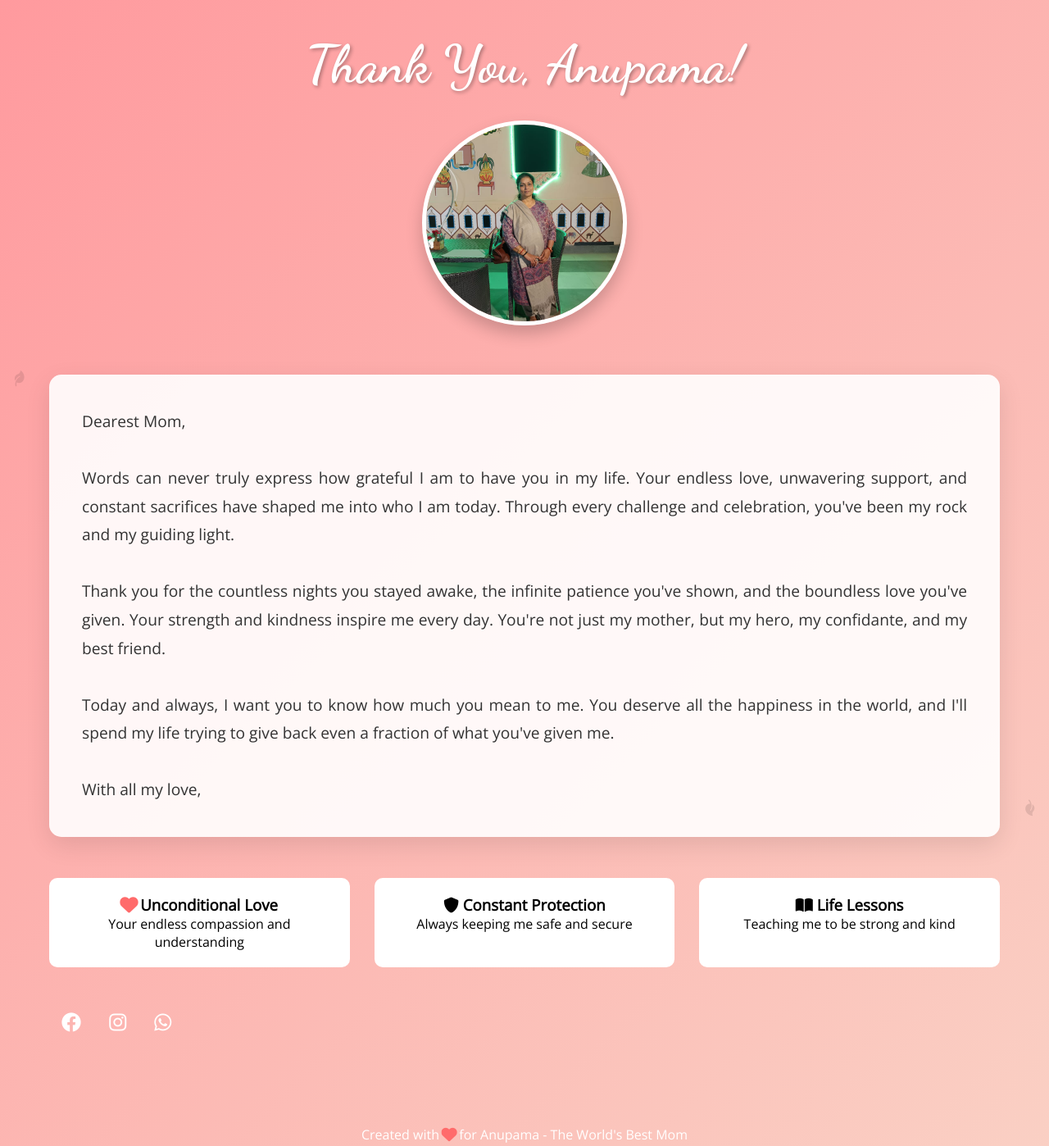
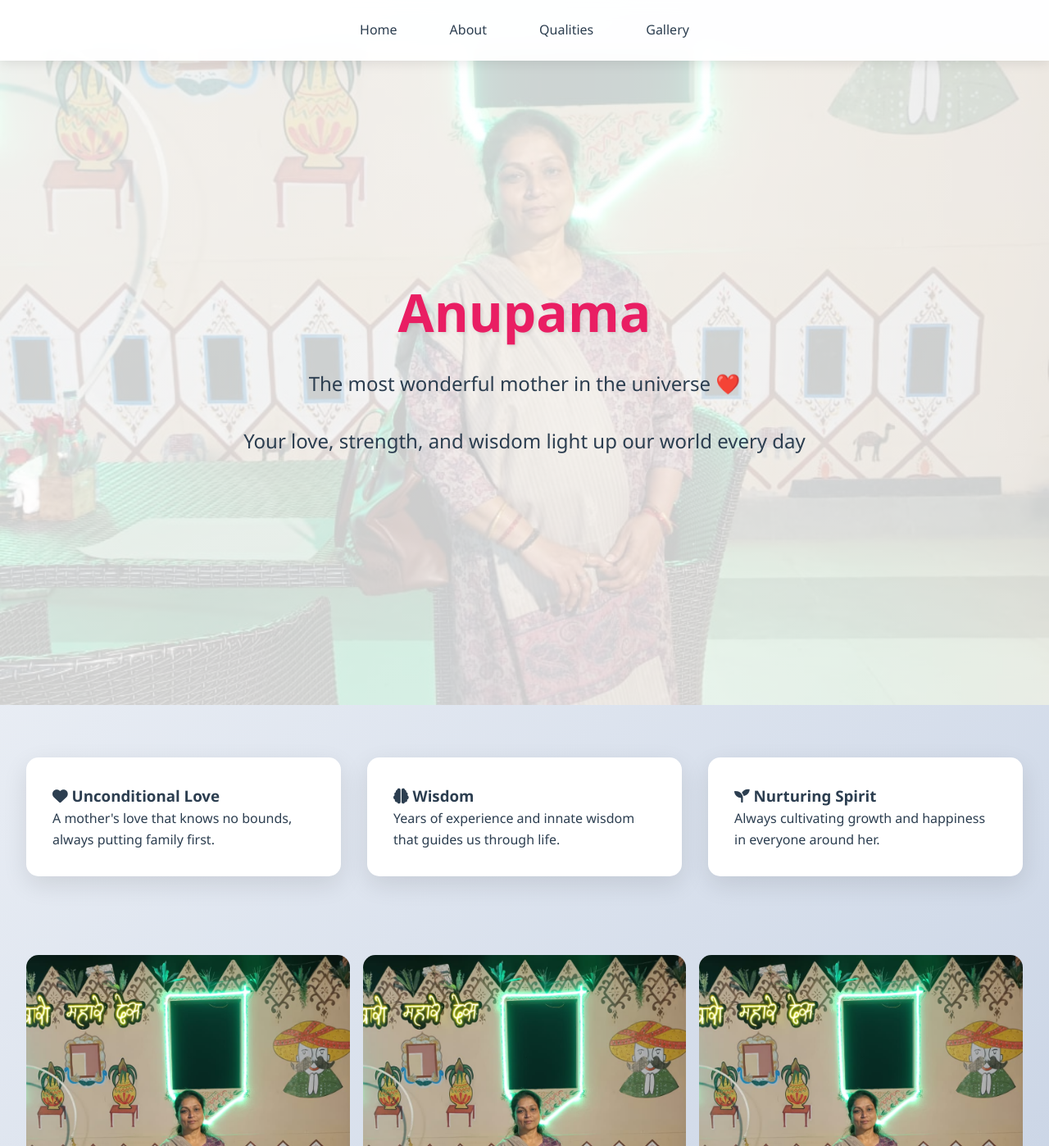
Before and after one commit to sasukearata123/momsite, a plain HTML site: page index.html in a window 1280 px wide. Shown: the top 1398 px of the page at 82% size. Drawn offline with nearby package versions, Linux system fonts and the light colour scheme.

Commit message:
Update index.html

```diff
--- a/index.html
+++ b/index.html
@@ -3,239 +3,265 @@
 <head>
     <meta charset="UTF-8">
     <meta name="viewport" content="width=device-width, initial-scale=1.0">
-    <title>Thank You, Anupama!</title>
-    <link href="https://fonts.googleapis.com/css2?family=Dancing+Script:wght@700&family=Open+Sans&display=swap" rel="stylesheet">
+    <title>Anupama - The Amazing Mother</title>
     <link rel="stylesheet" href="https://cdnjs.cloudflare.com/ajax/libs/font-awesome/6.0.0/css/all.min.css">
     <style>
+        :root {
+            --primary-color: #e91e63;
+            --secondary-color: #9c27b0;
+            --accent-color: #ff5722;
+            --text-color: #2c3e50;
+        }
+
         * {
             margin: 0;
             padding: 0;
             box-sizing: border-box;
+            font-family: 'Segoe UI', Tahoma, Geneva, Verdana, sans-serif;
         }
 
         body {
-            background: linear-gradient(135deg, #ff9a9e, #fad0c4);
-            font-family: 'Open Sans', sans-serif;
-            min-height: 100vh;
-            position: relative;
-            overflow-x: hidden;
+            background: linear-gradient(135deg, #f5f7fa 0%, #c3cfe2 100%);
+            color: var(--text-color);
+            line-height: 1.6;
         }
 
-        .container {
-            max-width: 1200px;
-            margin: 0 auto;
-            padding: 40px 20px;
+        .navbar {
+            position: fixed;
+            top: 0;
+            width: 100%;
+            background: rgba(255, 255, 255, 0.95);
+            backdrop-filter: blur(10px);
+            z-index: 1000;
+            box-shadow: 0 2px 15px rgba(0, 0, 0, 0.1);
         }
 
-        .header {
-            text-align: center;
-            position: relative;
-            margin-bottom: 60px;
+        .nav-links {
+            display: flex;
+            justify-content: center;
+            padding: 1.5rem;
         }
 
-        .title {
-            font-family: 'Dancing Script', cursive;
-            font-size: 4em;
-            color: #ffffff;
-            text-shadow: 2px 2px 4px rgba(0,0,0,0.3);
-            animation: fadeIn 2s ease-in;
+        .nav-links a {
+            margin: 0 2rem;
+            text-decoration: none;
+            color: var(--text-color);
+            font-weight: 500;
+            transition: all 0.3s ease;
+            position: relative;
         }
 
-        .mom-photo {
-            width: 250px;
-            height: 250px;
-            border-radius: 50%;
-            border: 5px solid white;
-            margin: 30px auto;
-            box-shadow: 0 10px 20px rgba(0,0,0,0.2);
-            overflow: hidden;
+        .nav-links a:hover {
+            color: var(--primary-color);
+        }
+
+        .nav-links a::after {
+            content: '';
+            position: absolute;
+            width: 0;
+            height: 2px;
+            bottom: -5px;
+            left: 0;
+            background-color: var(--primary-color);
+            transition: width 0.3s ease;
+        }
+
+        .nav-links a:hover::after {
+            width: 100%;
+        }
+
+        .hero {
+            height: 100vh;
+            display: flex;
+            align-items: center;
+            justify-content: center;
+            text-align: center;
+            padding: 2rem;
+            margin-top: 60px;
+            background: linear-gradient(rgba(255, 255, 255, 0.8), rgba(255, 255, 255, 0.8)),
+                        url('mom.jpeg') center/cover;
+        }
+
+        .hero-content {
+            max-width: 800px;
+            animation: fadeInUp 1.5s ease;
+        }
+
+        .hero h1 {
+            font-size: 4rem;
+            color: var(--primary-color);
+            margin-bottom: 1rem;
+            text-shadow: 2px 2px 4px rgba(0, 0, 0, 0.1);
+        }
+
+        .hero p {
+            font-size: 1.5rem;
+            margin-bottom: 2rem;
+        }
+
+        .qualities-grid {
+            display: grid;
+            grid-template-columns: repeat(auto-fit, minmax(250px, 1fr));
+            gap: 2rem;
+            padding: 4rem 2rem;
+        }
+
+        .quality-card {
+            background: white;
+            padding: 2rem;
+            border-radius: 15px;
+            box-shadow: 0 10px 30px rgba(0, 0, 0, 0.1);
             transition: transform 0.3s ease;
         }
 
-        .mom-photo:hover {
-            transform: scale(1.05);
+        .quality-card:hover {
+            transform: translateY(-10px);
         }
 
-        .mom-photo img {
+        .gallery {
+            display: grid;
+            grid-template-columns: repeat(auto-fit, minmax(300px, 1fr));
+            gap: 1rem;
+            padding: 2rem;
+        }
+
+        .gallery-item {
+            position: relative;
+            overflow: hidden;
+            border-radius: 15px;
+            transition: transform 0.3s ease;
+        }
+
+        .gallery-item img {
             width: 100%;
             height: 100%;
             object-fit: cover;
+            transition: transform 0.3s ease;
         }
 
-        .message-box {
-            background: rgba(255,255,255,0.9);
-            border-radius: 15px;
-            padding: 40px;
-            margin: 40px 0;
-            position: relative;
-            box-shadow: 0 10px 30px rgba(0,0,0,0.1);
-            transform: translateY(50px);
-            opacity: 0;
-            animation: slideUp 1s ease-out forwards;
+        .gallery-item:hover img {
+            transform: scale(1.1);
         }
 
-        .message-text {
-            font-size: 1.2em;
-            line-height: 1.8;
-            color: #333;
-            text-align: justify;
-            position: relative;
-            z-index: 1;
+        footer {
+            background: var(--primary-color);
+            color: white;
+            text-align: center;
+            padding: 3rem 2rem;
+            margin-top: 4rem;
         }
 
-        .floral-decor {
-            position: absolute;
-            width: 100px;
-            height: 100px;
-            opacity: 0.1;
+        @keyframes fadeInUp {
+            from {
+                opacity: 0;
+                transform: translateY(20px);
             }
-
-        .floral-decor.top-left {
-            top: -30px;
-            left: -30px;
-            transform: rotate(-30deg);
-        }
-
-        .floral-decor.bottom-right {
-            bottom: -30px;
-            right: -30px;
-            transform: rotate(120deg);
-        }
-
-        .timeline {
-            display: grid;
-            grid-template-columns: repeat(auto-fit, minmax(300px, 1fr));
-            gap: 30px;
-            margin: 50px 0;
-        }
-
-        .timeline-item {
-            background: white;
-            padding: 20px;
-            border-radius: 10px;
-            text-align: center;
-            opacity: 0;
-            transform: translateY(30px);
-            animation: itemAppear 0.5s ease-out forwards;
-            animation-delay: calc(var(--i) * 0.2s);
-        }
-
-        @keyframes fadeIn {
-            from { opacity: 0; }
-            to { opacity: 1; }
-        }
-
-        @keyframes slideUp {
-            to {
-                transform: translateY(0);
-                opacity: 1;
-            }
-        }
-
-        @keyframes itemAppear {
             to {
                 opacity: 1;
                 transform: translateY(0);
             }
         }
 
-        .heart {
-            color: #ff6b6b;
-            animation: heartbeat 1.5s infinite;
+        @media (max-width: 768px) {
+            .nav-links {
+                flex-direction: column;
+                text-align: center;
             }
 
-        @keyframes heartbeat {
-            0% { transform: scale(1); }
-            14% { transform: scale(1.3); }
-            28% { transform: scale(1); }
-            42% { transform: scale(1.3); }
-            70% { transform: scale(1); }
+            .nav-links a {
+                margin: 1rem 0;
             }
 
-        footer {
-            text-align: center;
-            padding: 20px;
-            color: white;
-            margin-top: 50px;
+            .hero h1 {
+                font-size: 2.5rem;
             }
 
-        .social-links {
-            margin-top: 30px;
-        }
-
-        .social-links a {
-            color: white;
-            font-size: 24px;
-            margin: 0 15px;
-            transition: transform 0.3s ease;
-        }
-
-        .social-links a:hover {
-            transform: translateY(-5px);
-        }
-
-        @media (max-width: 768px) {
-            .title {
-                font-size: 3em;
-            }
-
-            .mom-photo {
-                width: 200px;
-                height: 200px;
+            .hero p {
+                font-size: 1.2rem;
             }
         }
     </style>
 </head>
 <body>
-    <div class="container">
-        <header class="header">
-            <h1 class="title">Thank You, Anupama!</h1>
-            <div class="mom-photo">
-                <img src="mom.jpeg" alt="Anupama - The Best Mom">
+    <nav class="navbar">
+        <div class="nav-links">
+            <a href="#home">Home</a>
+            <a href="#about">About</a>
+            <a href="#qualities">Qualities</a>
+            <a href="#gallery">Gallery</a>
         </div>
-        </header>
+    </nav>
 
-        <div class="message-box">
-            <i class="fas fa-leaf floral-decor top-left"></i>
-            <i class="fas fa-leaf floral-decor bottom-right"></i>
-            <p class="message-text">
-                Dearest Mom,<br><br>
-                Words can never truly express how grateful I am to have you in my life. Your endless love,
-                unwavering support, and constant sacrifices have shaped me into who I am today. Through every
-                challenge and celebration, you've been my rock and my guiding light.<br><br>
-                Thank you for the countless nights you stayed awake, the infinite patience you've shown,
-                and the boundless love you've given. Your strength and kindness inspire me every day.
-                You're not just my mother, but my hero, my confidante, and my best friend.<br><br>
-                Today and always, I want you to know how much you mean to me. You deserve all the happiness
-                in the world, and I'll spend my life trying to give back even a fraction of what you've given me.<br><br>
-                With all my love,
-            </p>
+    <section class="hero" id="home">
+        <div class="hero-content">
+            <h1>Anupama</h1>
+            <p>The most wonderful mother in the universe ❤️</p>
+            <p>Your love, strength, and wisdom light up our world every day</p>
         </div>
+    </section>
 
-        <div class="timeline">
-            <div class="timeline-item" style="--i: 0">
-                <h3><i class="fas fa-heart heart"></i> Unconditional Love</h3>
-                <p>Your endless compassion and understanding</p>
+    <section id="qualities" class="qualities-section">
+        <div class="qualities-grid">
+            <div class="quality-card">
+                <h3><i class="fas fa-heart"></i> Unconditional Love</h3>
+                <p>A mother's love that knows no bounds, always putting family first.</p>
             </div>
-            <div class="timeline-item" style="--i: 1">
-                <h3><i class="fas fa-shield-alt"></i> Constant Protection</h3>
-                <p>Always keeping me safe and secure</p>
+            <div class="quality-card">
+                <h3><i class="fas fa-brain"></i> Wisdom</h3>
+                <p>Years of experience and innate wisdom that guides us through life.</p>
             </div>
-            <div class="timeline-item" style="--i: 2">
-                <h3><i class="fas fa-book-open"></i> Life Lessons</h3>
-                <p>Teaching me to be strong and kind</p>
+            <div class="quality-card">
+                <h3><i class="fas fa-seedling"></i> Nurturing Spirit</h3>
+                <p>Always cultivating growth and happiness in everyone around her.</p>
             </div>
         </div>
+    </section>
 
-        <div class="social-links">
-            <a href="#"><i class="fab fa-facebook"></i></a>
-            <a href="#"><i class="fab fa-instagram"></i></a>
-            <a href="#"><i class="fab fa-whatsapp"></i></a>
+    <section id="gallery" class="gallery-section">
+        <div class="gallery">
+            <div class="gallery-item">
+                <img src="mom.jpeg" alt="Anupama">
+            </div>
+            <div class="gallery-item">
+                <img src="mom.jpeg" alt="Anupama">
+            </div>
+            <div class="gallery-item">
+                <img src="mom.jpeg" alt="Anupama">
             </div>
         </div>
+    </section>
 
     <footer>
-        <p>Created with <i class="fas fa-heart heart"></i> for Anupama - The World's Best Mom</p>
+        <h2>Forever Grateful, Forever Loved</h2>
+        <p>Created with love by your child ❤️</p>
+        <p>© 2025 Anupama - The Super Mom</p>
     </footer>
+
+    <script>
+        // Smooth scrolling for navigation links
+        document.querySelectorAll('a[href^="#"]').forEach(anchor => {
+            anchor.addEventListener('click', function (e) {
+                e.preventDefault();
+                document.querySelector(this.getAttribute('href')).scrollIntoView({
+                    behavior: 'smooth'
+                });
+            });
+        });
+
+        // Reveal animations on scroll
+        window.addEventListener('scroll', function() {
+            const reveals = document.querySelectorAll('.quality-card, .gallery-item');
+
+            reveals.forEach(element => {
+                const elementTop = element.getBoundingClientRect().top;
+                const windowHeight = window.innerHeight;
+
+                if(elementTop < windowHeight - 100) {
+                    element.style.opacity = '1';
+                    element.style.transform = 'translateY(0)';
+                }
+            });
+        });
+    </script>
 </body>
 </html>
```
Lines whose indentation alone changed are shown as unchanged.
